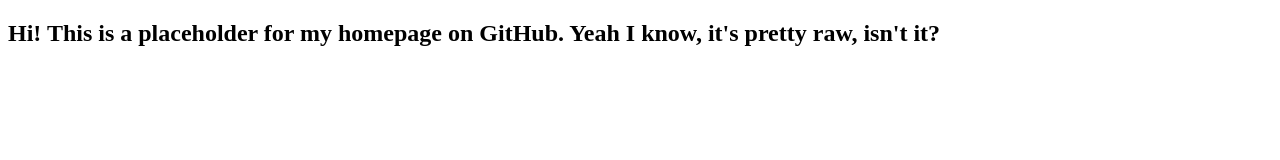
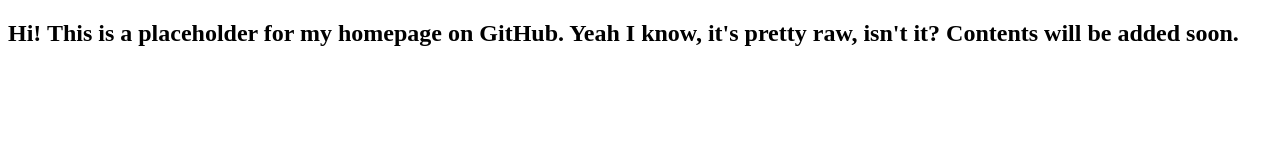
Before and after one commit to nrk/nrk.github.com, a plain HTML site: page index.html in a window 1280 px wide. Drawn offline with Linux system fonts and the light colour scheme.

Commit message:
Small update

```diff
--- a/index.html
+++ b/index.html
@@ -6,6 +6,6 @@
     <title>NRK @ GitHub</title>
   </head>
   <body>
-    <h2>Hi! This is a placeholder for my homepage on GitHub. Yeah I know, it's pretty raw, isn't it?</h2>
+    <h2>Hi! This is a placeholder for my homepage on GitHub. Yeah I know, it's pretty raw, isn't it? Contents will be added soon.</h2>
   </body>
 </html>
```
